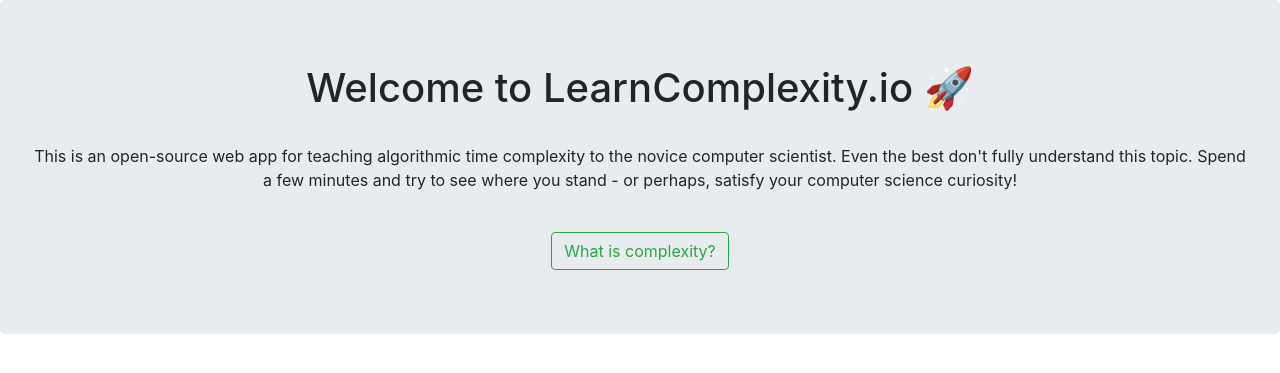
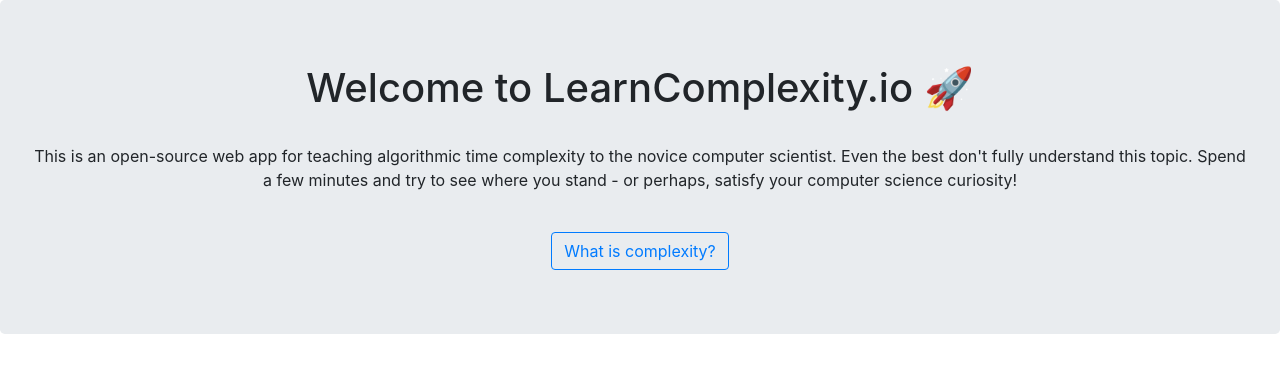
Before and after one commit to kamwithak/learn-complexity.herokuapp.com, a Flask app: page /about in a window 1280 px wide. Shown: the part 56-429 px from the top of the page. Run offline with Flask 2, Linux system fonts and the light colour scheme; parts of the project's set-up code (start-up, migrations or seed data) failed here and were passed over; some libraries are stand-ins or nearby versions.

Commit message:
EDIT: modified button colours

```diff
--- a/templates/about.html
+++ b/templates/about.html
@@ -52,7 +52,7 @@
 </p>
 <br >
 <div class='container center'>
-    <button class="btn btn-outline-success" onclick="window.location='/learn'">What is complexity?</button>
+    <button class="btn btn-outline-primary" onclick="window.location='/learn'">What is complexity?</button>
 </div>
 </div>
 
--- a/templates/learn.html
+++ b/templates/learn.html
@@ -51,7 +51,7 @@
 <br >
 
 <div class='container text-center'>
-    <button class="btn btn-outline-success" onclick="window.location='/problems'">Challenge yourself!</button>
+    <button class="btn btn-outline-primary" onclick="window.location='/problems'">Challenge yourself!</button>
 </div>
 
 </body>
```
